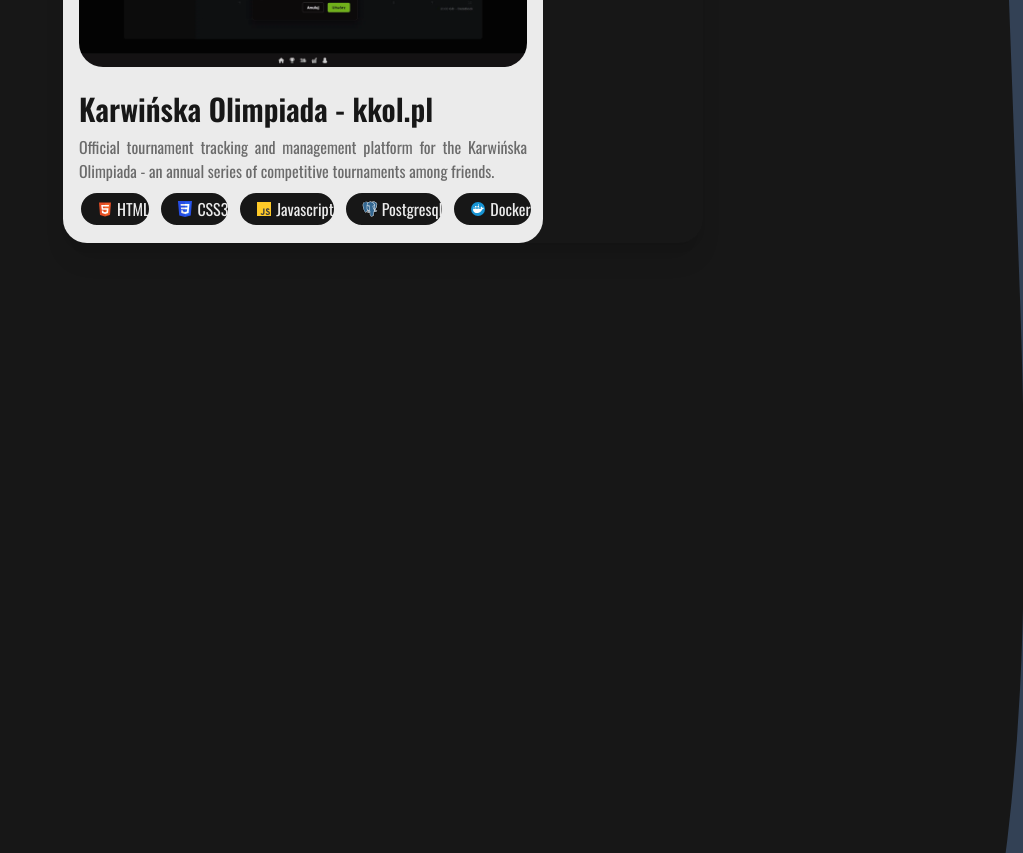
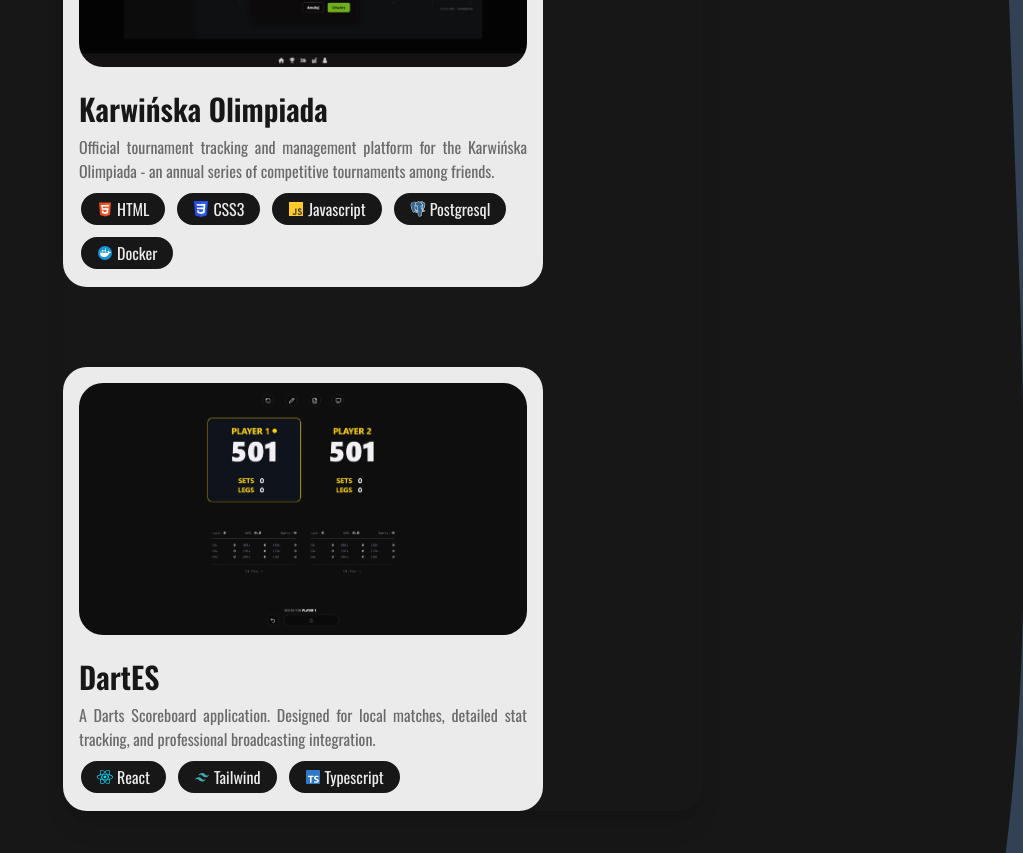
Before and after one commit to lukasus55/portfolio, a Next.js app: page /en in a window 1280 px wide. Shown: the part 1627-2480 px from the top of the page, without its empty margins (257-1280 px from the left). Built offline with nearby package versions, Linux system fonts and the light colour scheme.

Commit message:
Add dartES to projects

```diff
--- a/app/[lang]/components/ProjectWidget.tsx
+++ b/app/[lang]/components/ProjectWidget.tsx
@@ -8,6 +8,7 @@ import { ProjectTag } from "./Projects";
 
 // We define exactly what information each project card needs
 interface ProjectWidgetProps {
+    isMajor: boolean;
     title: string;
     description: string;
     tags: ProjectTag[];
@@ -16,6 +17,7 @@ interface ProjectWidgetProps {
 }
 
 export default function ProjectWidget({
+    isMajor,
     title,
     description,
     tags,
@@ -23,15 +25,17 @@ export default function ProjectWidget({
     imgSrc,
 }: ProjectWidgetProps) {
 
+    const widgetDefaultStyle:string = 'mt-20 rounded-3xl p-4 bg-foreground text-background'
+    const widgetStyle:string = isMajor ? `w-full ${widgetDefaultStyle}` : `w-1/2 ${widgetDefaultStyle}`
+
     return (
-        <Link href={link} target="_blank">
         <motion.div
             // The tactile Framer Motion hover effect
             whileHover={{ y: -10, scale: 1.02 }}
             transition={{ type: "spring", stiffness: 400, damping: 25 }}
-                className="w-full mt-20 rounded-3xl p-4 bg-foreground text-background"
+            className={widgetStyle}
         >
-
+            <Link href={link} target="_blank">
                 <div className='flex w-full justify-center row-span-8 items-center'>
                     <Image
                     src={imgSrc}
@@ -42,17 +46,16 @@ export default function ProjectWidget({
                 </div>
                 <div className='flex w-full text-3xl font-semibold mt-6'>{title}</div>
                 <div className='flex w-full opacity-60 mt-2'>{description}</div>
-                <div className='flex w-full mt-2 gap-2'>
+                <div className='flex flex-wrap w-full mt-2 gap-2'>
                     {
                         tags.map((tag:ProjectTag) => {
                             return (
-                                <ProjectBadge technology={tag}/>
+                                <ProjectBadge technology={tag} key={`${title} ${tag}`}/>
                             )
                         })
                     }
                 </div>
-
+            </Link>
         </motion.div>
-        </Link>
     );
 }
--- a/app/[lang]/components/Projects.tsx
+++ b/app/[lang]/components/Projects.tsx
@@ -21,6 +21,7 @@ export default function Projects({ dict } : { dict: Dictionary }) {
 
                 <div className='w-3/4'>
                     <ProjectWidget
+                    isMajor = {true}
                     title = {dict.projects.kkol.title}
                     description = {dict.projects.kkol.description}
                     tags = {['HTML', 'CSS3', 'javascript', 'postgresql', 'docker']}
@@ -29,6 +30,17 @@ export default function Projects({ dict } : { dict: Dictionary }) {
                     />
                 </div>
 
+                <div className='w-3/4'>
+                    <ProjectWidget
+                    isMajor = {true}
+                    title = {dict.projects.dartES.title}
+                    description = {dict.projects.dartES.description}
+                    tags = {['react', 'tailwind', 'typescript']}
+                    link = 'https://lukasus55.github.io/dartES/'
+                    imgSrc = '/dartes-mockup.webp'
+                    />
+                </div>
+
             </div>
         </div>
     )
--- a/dictionaries/en.json
+++ b/dictionaries/en.json
@@ -18,8 +18,12 @@
         "title": "My Projects",
         "linkLabel": "See more",
         "kkol": {
-            "title": "Karwińska Olimpiada - kkol.pl",
+            "title": "Karwińska Olimpiada",
             "description": "Official tournament tracking and management platform for the Karwińska Olimpiada - an annual series of competitive tournaments among friends."
+        },
+        "dartES": {
+            "title": "DartES",
+            "description": "A Darts Scoreboard application. Designed for local matches, detailed stat tracking, and professional broadcasting integration."
         }
     },
     "about": {
--- a/dictionaries/pl.json
+++ b/dictionaries/pl.json
@@ -18,8 +18,12 @@
         "title": "Moje Projekty",
         "linkLabel": "Zobacz więcej",
         "kkol": {
-            "title": "Karwińska Olimpiada - kkol.pl",
+            "title": "Karwińska Olimpiada",
             "description": "Oficjalna platforma do śledzenia i zarządzania turniejami z serii Karwińska Olimpiada - corocznej serii turniejów."
+        },
+        "dartES": {
+            "title": "DartES",
+            "description": "Aplikacja do darta. Śledź wynik meczu oraz szczegółowe statystyki. Zintegrowana tablica wyników do użycia przy profesjonalnych transmisjach na żywo."
         }
     },
     "about": {
```
Also changed, not shown: public/dartes-mockup.webp (added). Lines whose indentation alone changed are shown as unchanged.
